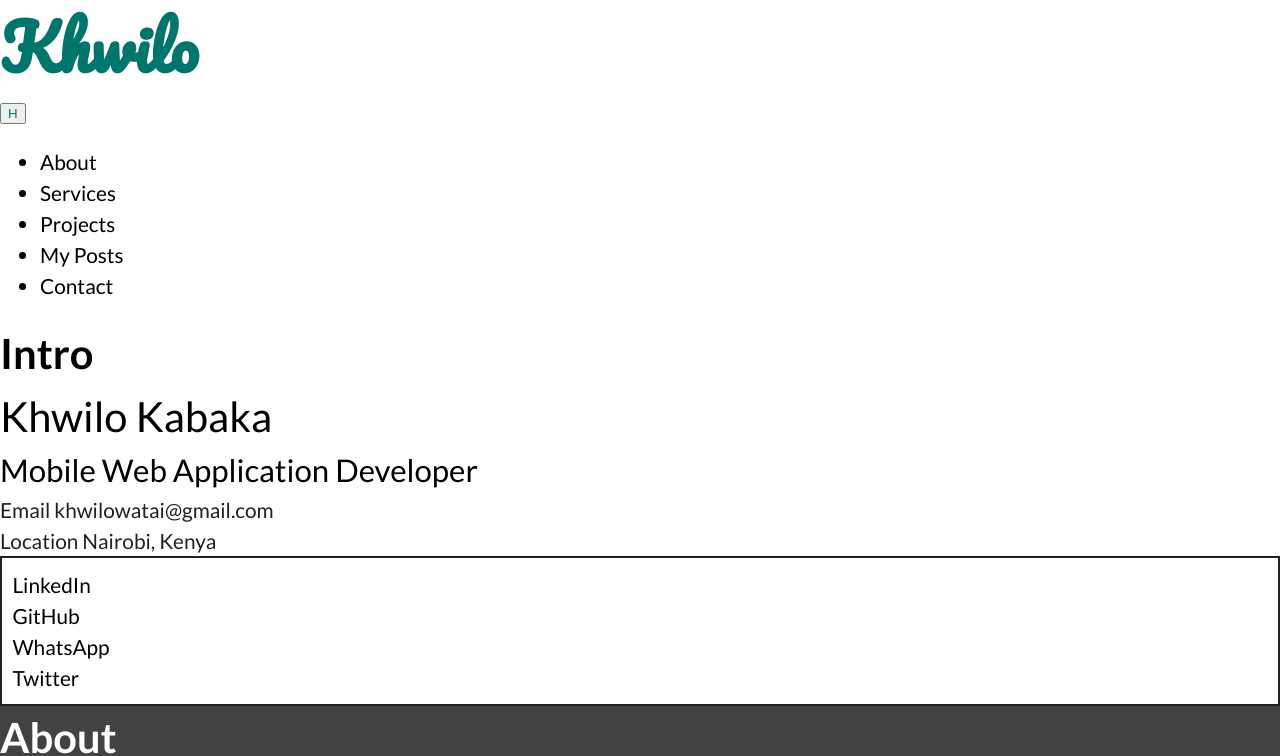
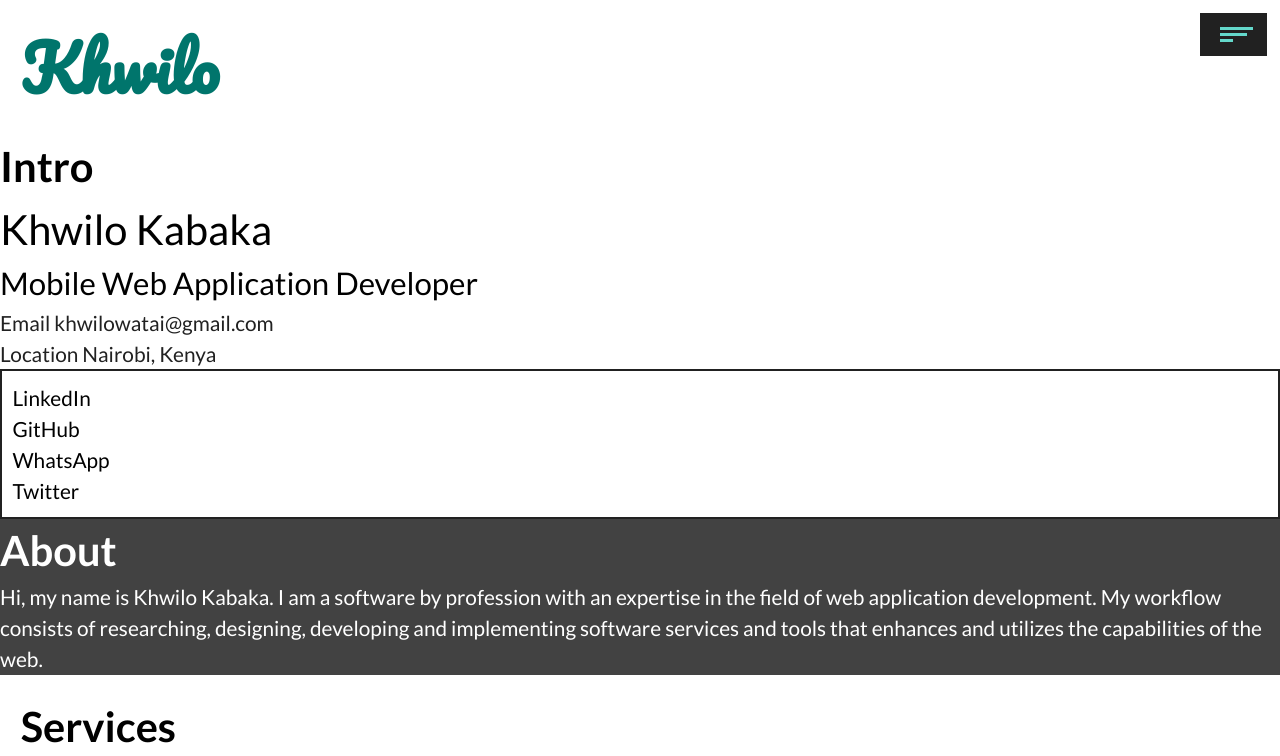
Before and after one commit to khwilo/khwilo, an Angular app: page / in a window 1280 px wide. Shown: the top 756 px of the page. Built offline with nearby package versions, Linux system fonts and the light colour scheme.

Commit message:
Style the navigation menu

```diff
--- a/src/app/app.component.html
+++ b/src/app/app.component.html
@@ -6,7 +6,7 @@
     <!-- Logo -->
 
     <button class="menu-toggle" aria-label="Menu toggle button">
-      <span class="hamburger-menu">H</span>
+      <span class="hamburger-menu"></span>
     </button>
     <!-- Toggle menu button -->
 
--- a/src/styles.css
+++ b/src/styles.css
@@ -58,19 +58,24 @@ p {
 
 a {
   color: var(--clr-dark);
-  text-decoration: none;
 }
 
-a:visited {
+/* a:visited {
   color: var(--clr-dark-teal-compliment);
-}
+} */
 
 a:hover {
   color: var(--clr-light-teal);
 }
 
 a:focus {
-  color: var(--clr-dark-teal);
+  color: var(--clr-default-teal);
+}
+
+.header {
+  display: flex;
+  justify-content: space-between;
+  padding: 1em;
 }
 
 .logo {
@@ -83,7 +88,74 @@ a:focus {
 }
 
 .menu-toggle {
-  color: var(--clr-dark-teal);
+  padding: 1.5em;
+  border: none;
+  cursor: pointer;
+  background: var(--clr-dark-gray);
+  position: absolute;
+  top: 1em;
+  right: 1em;
+  z-index: 2;
+}
+
+.hamburger-menu {
+  display: block;
+  position: relative;
+}
+
+.hamburger-menu,
+.hamburger-menu::before,
+.hamburger-menu::after {
+  width: 2em;
+  height: 3px;
+  background-color: var(--clr-light-teal);
+}
+
+.hamburger-menu::before,
+.hamburger-menu::after {
+  content: '';
+  position: absolute;
+  left: 0;
+  right: 0;
+}
+
+.hamburger-menu::before {
+  top: 6px;
+  width: 1em;
+}
+
+.hamburger-menu::after {
+  bottom: 6px;
+  width: 2.5em;
+}
+
+.nav {
+  position: fixed;
+  top: 0;
+  right: 0;
+  bottom: 0;
+  left: 0;
+  z-index: 1;
+  background-color: var(--clr-dark-gray);
+  transform: translateX(100%);
+}
+
+.nav__list {
+  list-style-type: none;
+  padding: 0;
+  margin: 0;
+  display: flex;
+  flex-direction: column;
+  justify-content: space-around;
+  align-items: center;
+  height: 100%;
+}
+
+.nav__link {
+  text-decoration: none;
+  padding: 1em 2em;
+  color: var(--clr-white);
+  font-size: var(--fs-heading-3);
 }
 
 .section__title {
```
